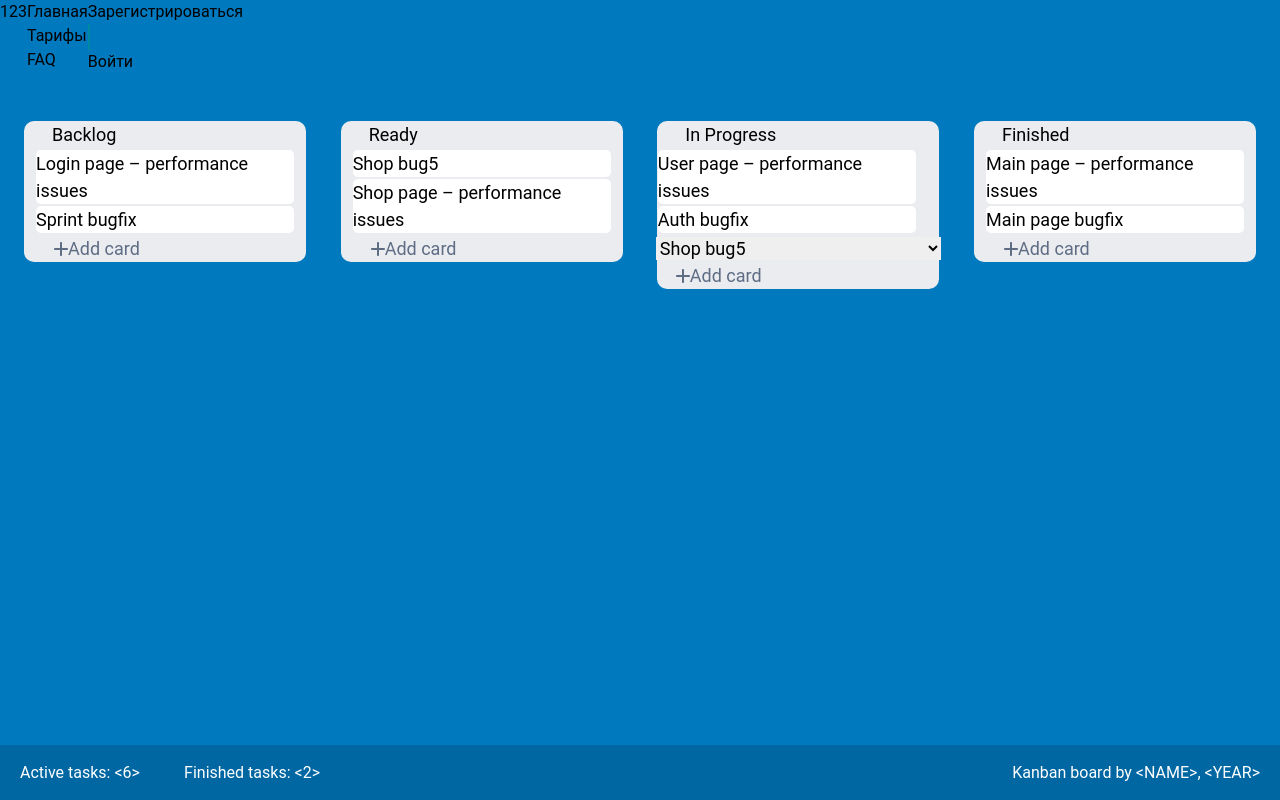
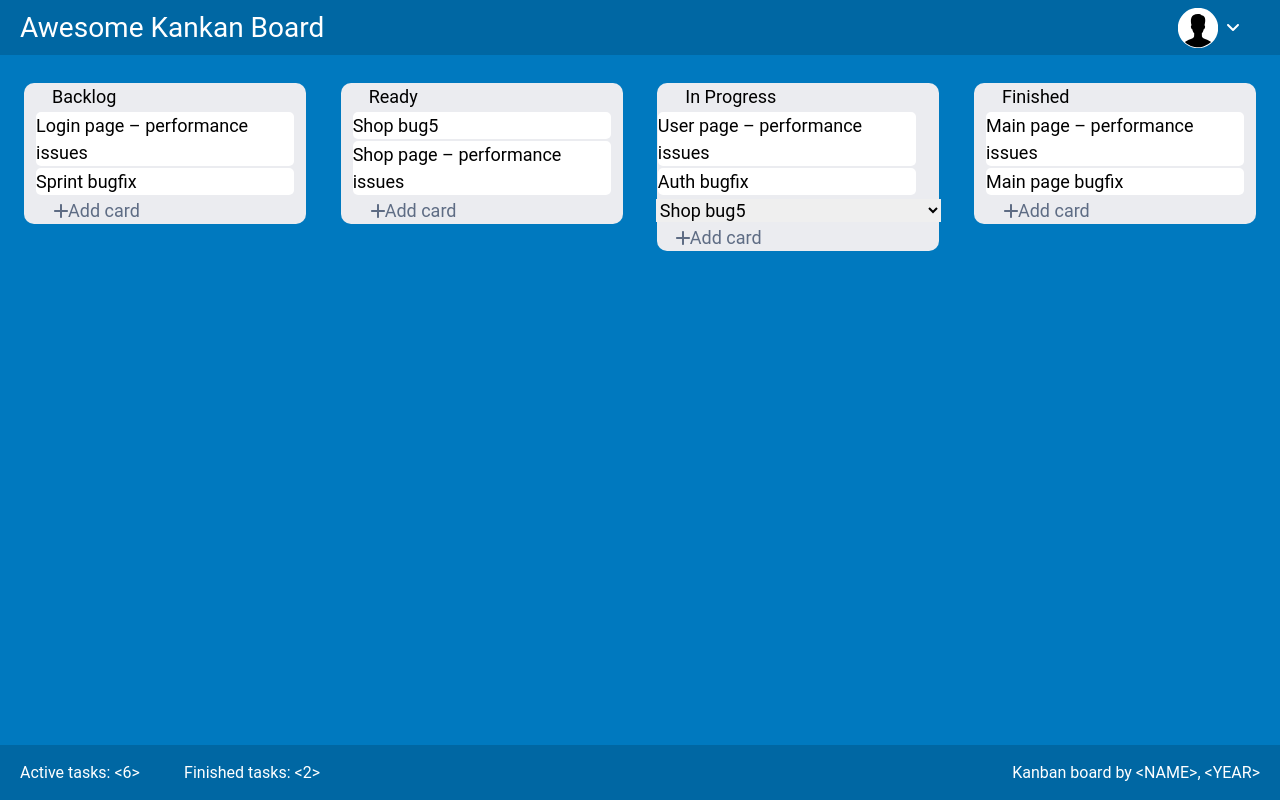
Before and after one commit to nikitavar22/Kanban-Project, a React (Create React App) app: page / in a window 1280 px wide. Built offline with nearby package versions, Linux system fonts and the light colour scheme.

Commit message:
This is project on react

```diff
--- a/package.json
+++ b/package.json
@@ -10,10 +10,13 @@
     "@testing-library/react": "^13.4.0",
     "@testing-library/user-event": "^13.5.0",
     "antd": "^5.6.1",
+    "localforage": "^1.10.0",
+    "match-sorter": "^6.3.1",
     "react": "^18.2.0",
     "react-dom": "^18.2.0",
-    "react-router-dom": "^6.12.1",
+    "react-router-dom": "^6.14.0",
     "react-scripts": "^5.0.1",
+    "sort-by": "^1.2.0",
     "web-vitals": "^2.1.4"
   },
   "scripts": {
--- a/src/components/Card.jsx
+++ b/src/components/Card.jsx
@@ -1,5 +1,7 @@
 import { useState } from 'react';
 import InputComponent from "./InputComponent";
+import MainPage from "./MainPage";
+import {Route, Routes, Link} from "react-router-dom";
 
 function Card(props) {
     const { type, tasks, task, setTasks } = props
--- a/src/components/Layout.jsx
+++ b/src/components/Layout.jsx
@@ -6,9 +6,9 @@ export default function Layout ({ finished, active, children }) {
     return (
         <div className="h-screen flex flex-col bg-[#0079BF]">
             <Header/>
-                <main className="flex-grow">
-                    { children }
-                </main>
+            <main className="flex-grow">
+                { children }
+            </main>
             <Footer finished={finished} active={active}/>
         </div>
     );
--- a/src/components/Profile.jsx
+++ b/src/components/Profile.jsx
@@ -6,33 +6,18 @@ const items = [
     {
         key: '1',
         label: (
-            <a target="_blank" rel="noopener noreferrer" href="https://www.antgroup.com">
-                1st menu item
+            <a target="_blank" rel="noopener noreferrer" href="#">
+                Profile
             </a>
         ),
     },
     {
         key: '2',
         label: (
-            <a target="_blank" rel="noopener noreferrer" href="https://www.aliyun.com">
-                2nd menu item (disabled)
+            <a target="_blank" rel="noopener noreferrer" href="#">
+                Log Out
             </a>
         ),
-        disabled: true,
-    },
-    {
-        key: '3',
-        label: (
-            <a target="_blank" rel="noopener noreferrer" href="https://www.luohanacademy.com">
-                3rd menu item (disabled)
-            </a>
-        ),
-        disabled: true,
-    },
-    {
-        key: '4',
-        danger: true,
-        label: 'a danger item',
     },
 ];
 
@@ -48,7 +33,7 @@ function Profile() {
                 <div id="user" className="flex items-center justify-between mr-5">
                     <div  id="avatar" className="">
                         <svg width="40" height="40" viewBox="0 0 40 40" fill="white" xmlns="http://www.w3.org/2000/svg">
-                            <g clip-path="url(#clip0_2_4)">
+                            <g clip path="url(#clip0_2_4)">
                                 <path d="M20 39.2C30.6039 39.2 39.2 30.6039 39.2 20C39.2 9.39612 30.6039 0.799988 20 0.799988C9.39612 0.799988 0.799988 9.39612 0.799988 20C0.799988 30.6039 9.39612 39.2 20 39.2Z" stroke="white" stroke-width="2" stroke-miterlimit="10" stroke-linecap="round"/>
                                 <path d="M23.9464 28.4224C23.8296 27.1328 23.8744 26.2328 23.8744 25.0544C24.4584 24.748 25.5048 22.7944 25.6816 21.144C26.1408 21.1064 26.8648 20.6584 27.0768 18.8896C27.1912 17.94 26.7368 17.4056 26.46 17.2376C27.2072 14.9904 28.7592 8.03841 23.5896 7.32001C23.0576 6.38561 21.6952 5.91281 19.9248 5.91281C12.8416 6.04321 11.9872 11.2616 13.54 17.2376C13.264 17.4056 12.8096 17.94 12.9232 18.8896C13.136 20.6584 13.8592 21.1064 14.3184 21.144C14.4944 22.7936 15.5824 24.748 16.168 25.0544C16.168 26.2328 16.212 27.1328 16.0952 28.4224C15.0864 31.1344 9.90561 31.3464 6.91681 33.9616C10.0416 37.108 15.1056 39.3584 20.4496 39.3584C25.7936 39.3584 32.0752 35.1392 33.1208 33.988C30.1504 31.3488 24.9576 31.144 23.9464 28.4224Z" fill="black"/>
                             </g>
@@ -60,7 +45,7 @@ function Profile() {
                         </svg>
                     </div>
                     <div id="arrowDown" className="ml-2">
-                        <FontAwesomeIcon className="swap" icon={faAngleDown} />
+                        <FontAwesomeIcon className="swap text-white" icon={faAngleDown} />
                     </div>
                 </div>
             </a>
--- a/src/components/headers/Header.jsx
+++ b/src/components/headers/Header.jsx
@@ -1,32 +1,11 @@
+import Profile from '../Profile'
+
 function Header () {
     return (
-        <header id="header" className="flex  h-[93px]">
-            <div>
-                123
-            </div>
-            <ul>
-                <li>
-                    Главная
-                </li>
-                <li>
-                    Тарифы
-                </li>
-                <li>
-                    FAQ
-                </li>
-            </ul>
-            <div id="regOrSign">
-                <ul>
-                    <li>
-                        Зарегистрироваться
-                    </li>
-                    <svg width="2" height="26" viewBox="0 0 2 26" fill="none" xmlns="http://www.w3.org/2000/svg">
-                        <rect opacity="0.6" width="2" height="26" transform="matrix(-1 0 0 1 2 0)" fill="#029491"/>
-                    </svg>
-                    <button>
-                        Войти
-                    </button>
-                </ul>
+        <header id="header" className="h-[55px]  bg-[#0067A3] text-white">
+            <div className="mx-5 h-[55px] items-center md:flex flex justify-between text-white">
+                <a href="../Layout.jsx" className="text-[28px] text-white">Awesome Kankan Board</a>
+                <Profile/>
             </div>
         </header>
     );
--- a/src/index.js
+++ b/src/index.js
@@ -3,11 +3,14 @@ import ReactDOM from 'react-dom/client';
 import './assets/index.css';
 import App from './App';
 import reportWebVitals from './assets/reportWebVitals';
+import {BrowserRouter} from "react-router-dom";
 
 const root = ReactDOM.createRoot(document.getElementById('root'));
 root.render(
   <React.StrictMode>
-    <App />
+      <BrowserRouter>
+          <App />
+      </BrowserRouter>
   </React.StrictMode>
 );
 
```
Also changed, not shown: src/components/MainPage.jsx (added), 1 other file (tests, documents, lock files or other folders).
